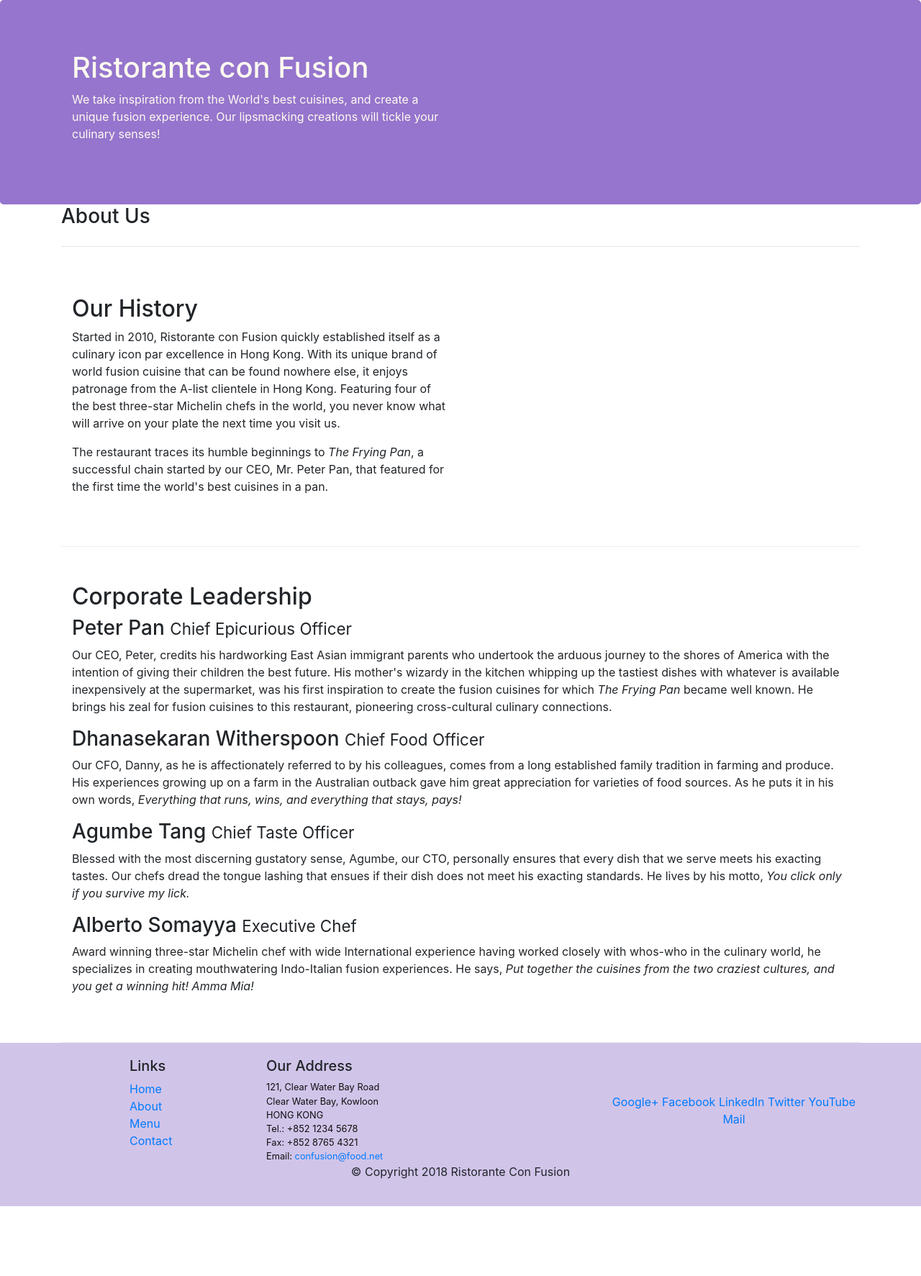
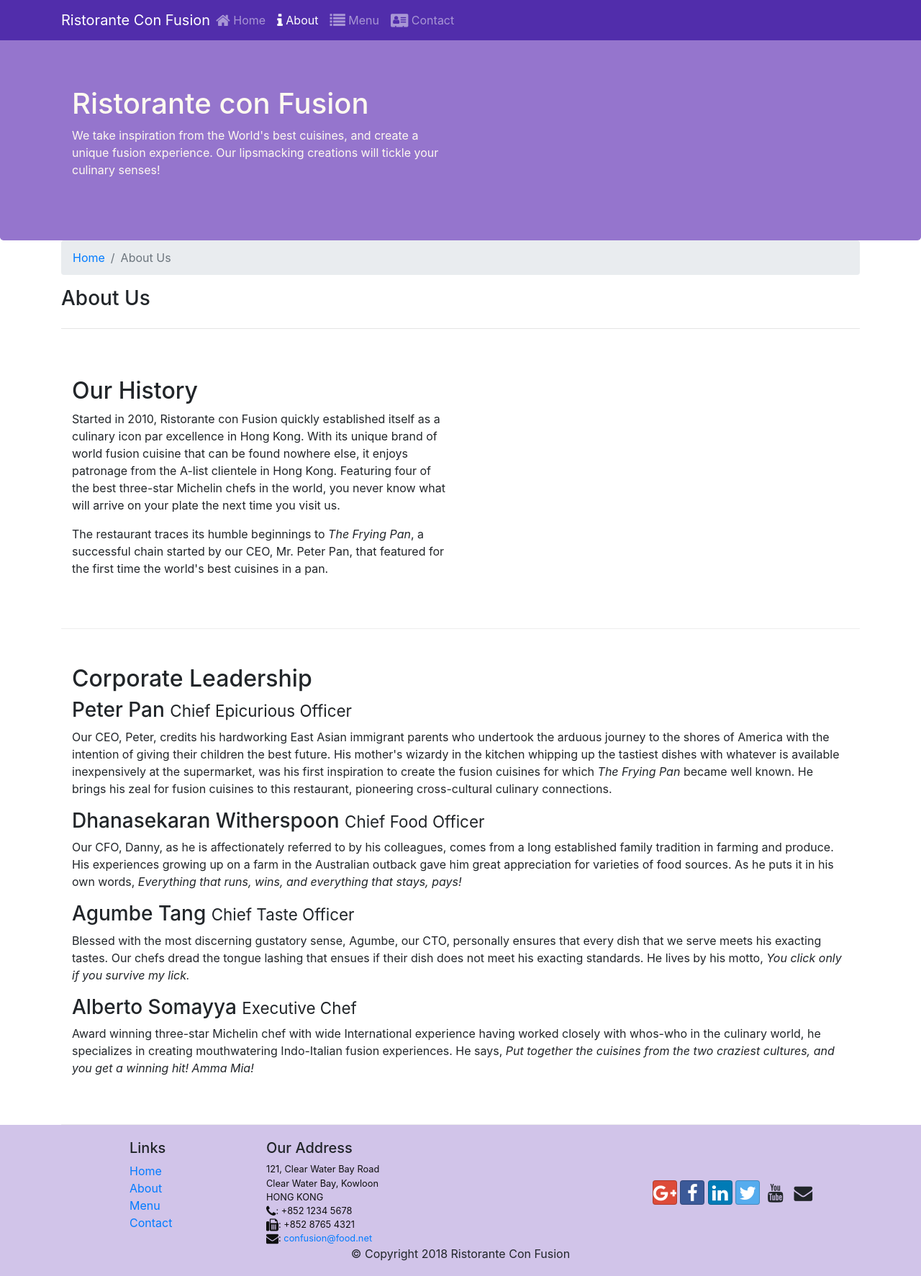
Before and after one commit to siddharthbisht/frontend-bootstrap, a website: page aboutus.html in a window 1280 px wide. Shown: the whole page at 72% size. Before the commit the page ends 1676 px from the top, so only its background shows below. Drawn offline with nearby package versions, Linux system fonts and the light colour scheme.

Commit message:
navbar, breadcrumb and icon fonts

```diff
--- a/aboutus.html
+++ b/aboutus.html
@@ -9,12 +9,30 @@
 
   <!-- Bootstrap CSS -->
   <link rel="stylesheet" href="node_modules/bootstrap/dist/css/bootstrap.min.css">
+  <link rel="stylesheet" href="node_modules/font-awesome/css/font-awesome.min.css">
+  <link rel="stylesheet" href="node_modules/bootstrap-social/bootstrap-social.css">
   <link rel="stylesheet" href="css/styles.css">
   <title>Ristorante Con Fusion: About Us</title>
 
 </head>
 
 <body>
+  <nav class="navbar navbar-dark navbar-expand-sm fixed-top">
+    <div class="container">
+      <button class="navbar-toggler" type="button" data-toggle="collapse" data-target="#Navbar">
+        <span class="navbar-toggler-icon"></span>
+      </button>
+      <a class="navbar-brand mr-auto" href="./index.html">Ristorante Con Fusion</a>
+      <div class="collapse navbar-collapse" id="Navbar">
+        <ul class="navbar-nav mr-auto">
+          <li class="nav-item"><a class="nav-link" href="./index.html"><span class="fa fa-home fa-lg"></span> Home</a></li>
+          <li class="nav-item active"><a class="nav-link" href="#"><span class="fa fa-info fa-lg"></span> About</a></li>
+          <li class="nav-item"><a class="nav-link" href="#"><span class="fa fa-list fa-lg"></span> Menu</a></li>
+          <li class="nav-item"><a class="nav-link" href="#"><span class="fa fa-address-card fa-lg"></span> Contact</a></li>
+        </ul>
+      </div>
+    </div>
+  </nav>
 
     <header class="jumbotron">
         <div class="container">
@@ -32,6 +50,10 @@
     <div class="container">
         <div>
             <div class="row row-header">
+              <ol class="col-12 breadcrumb">
+                <li class="breadcrumb-item"><a href="./index.html">Home</a></li>
+                <li class="breadcrumb-item active">About Us</li>
+              </ol>
                <h3>About Us</h3>
                <hr style="height:1px;width:100%">
             </div>
@@ -70,7 +92,7 @@
                 <div class="col-4 offset-1 col-sm-2">
                     <h5>Links</h5>
                     <ul class="list-unstyled">
-                        <li><a href="#">Home</a></li>
+                        <li><a href="./index.html">Home</a></li>
                         <li><a href="#">About</a></li>
                         <li><a href="#">Menu</a></li>
                         <li><a href="#">Contact</a></li>
@@ -82,19 +104,19 @@
 		              121, Clear Water Bay Road<br>
 		              Clear Water Bay, Kowloon<br>
 		              HONG KONG<br>
-		              Tel.: +852 1234 5678<br>
-		              Fax: +852 8765 4321<br>
-		              Email: <a href="mailto:confusion@food.net">confusion@food.net</a>
+                  <i class="fa fa-phone fa-lg"></i>: +852 1234 5678<br>
+                  <i class="fa fa-fax fa-lg"></i>: +852 8765 4321<br>
+                  <i class="fa fa-envelope fa-lg"></i>: <a href="mailto:confusion@food.net">confusion@food.net</a>
 		           </address>
                 </div>
                 <div class="col-12 col-sm-4 align-self-center">
                     <div class="text-center">
-                        <a href="http://google.com/+">Google+</a>
-                        <a href="http://www.facebook.com/profile.php?id=">Facebook</a>
-                        <a href="http://www.linkedin.com/in/">LinkedIn</a>
-                        <a href="http://twitter.com/">Twitter</a>
-                        <a href="http://youtube.com/">YouTube</a>
-                        <a href="mailto:">Mail</a>
+                      <a class="btn btn-social-icon btn-google" href="http://google.com/+"><i class="fa fa-google-plus fa-lg"></i></a>
+                      <a class="btn btn-social-icon btn-facebook" href="http://www.facebook.com/profile.php?id="><i class="fa fa-facebook fa-lg"></i></a>
+                      <a class="btn btn-social-icon btn-linkedin" href="http://www.linkedin.com/in/"><i class="fa fa-linkedin fa-lg"></i></a>
+                      <a class="btn btn-social-icon btn-twitter" href="http://twitter.com/"><i class="fa fa-twitter fa-lg"></i></a>
+                      <a class="btn btn-social-icon btn-youtube" href="http://youtube.com/"><i class="fa fa-youtube fa-lg"></i></a>
+                      <a class="btn btn-social-icon" href="mailto:"><i class="fa fa-envelope fa-lg"></i></a>
                     </div>
                 </div>
            </div>
--- a/css/styles.css
+++ b/css/styles.css
@@ -28,3 +28,12 @@ address {
   margin: 0px;
   color: #0f0f0f;
 }
+
+body {
+  padding: 50px 0px 0px 0px;
+  z-index: 0;
+}
+
+.navbar-dark {
+  background-color: #512DAB;
+}
--- a/package.json
+++ b/package.json
@@ -15,6 +15,8 @@
   },
   "dependencies": {
     "bootstrap": "^4.5.0",
+    "bootstrap-social": "^5.1.1",
+    "font-awesome": "^4.7.0",
     "jquery": "^3.5.1",
     "popper.js": "^1.16.1"
   }
```
Also changed, not shown: index.html (+30 -10 lines), 1 other file.
